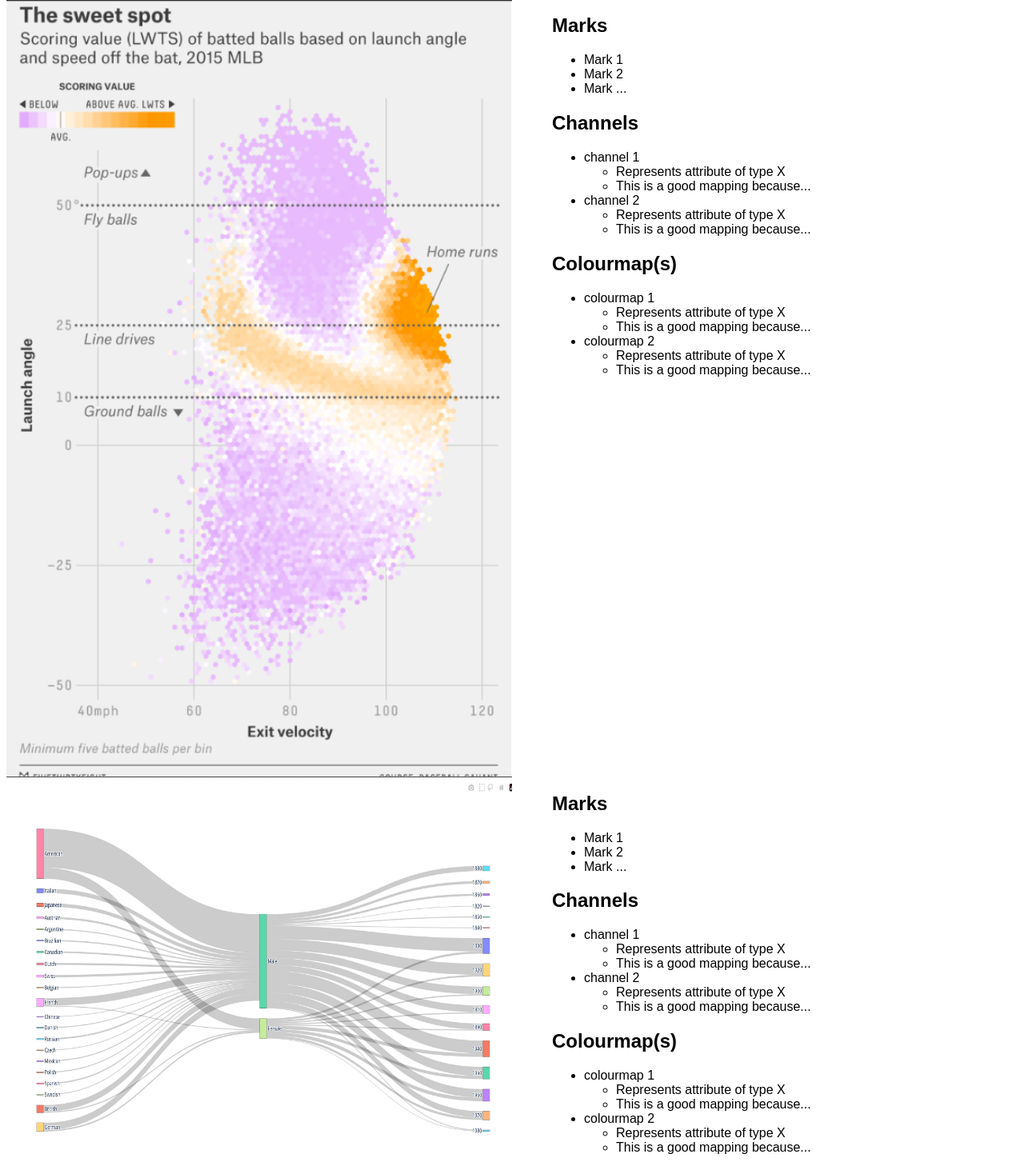
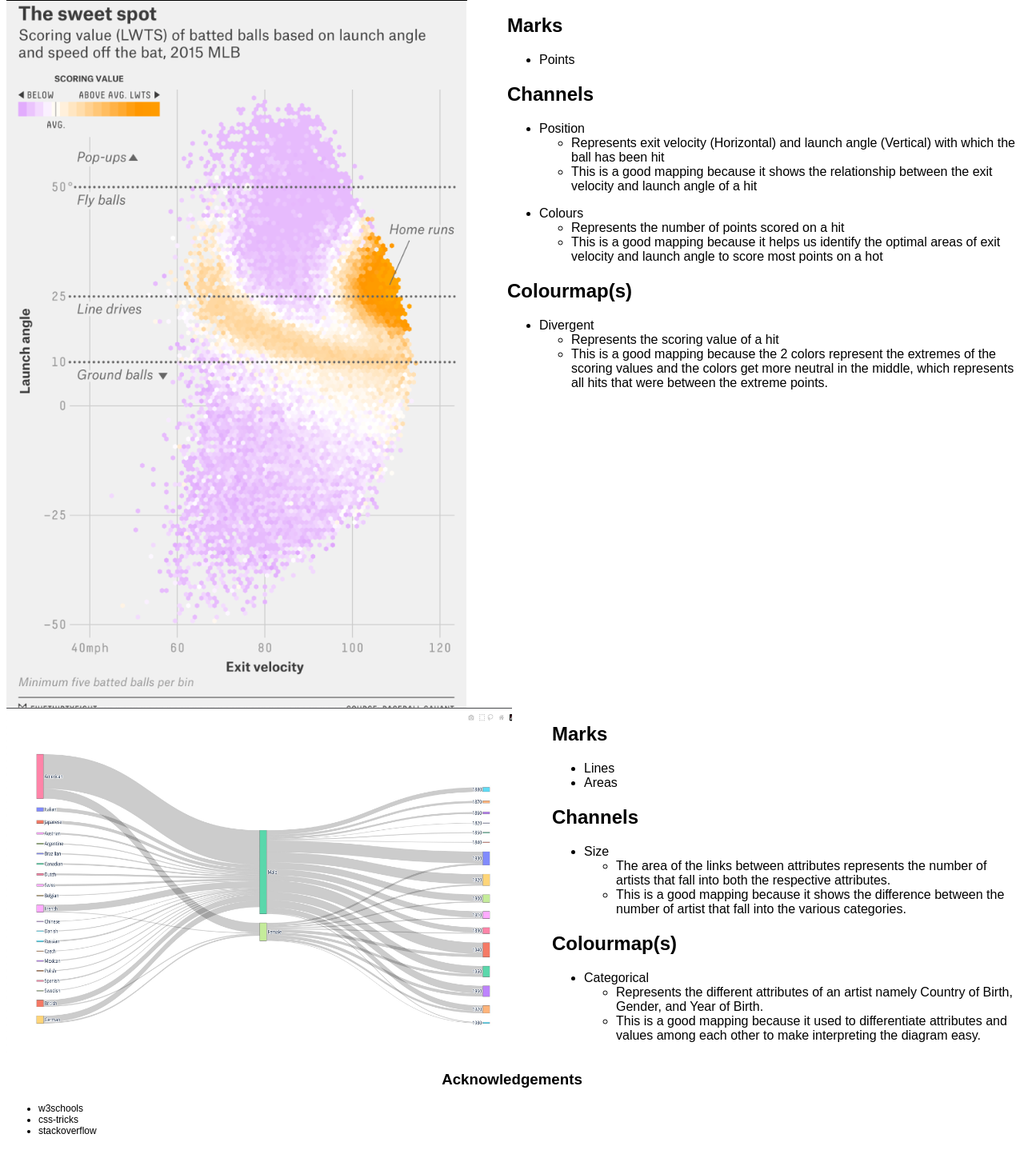
Before and after one commit to DS4200-S23-Class/hw-03-hw2-kush-arjun, a plain HTML site: page index.html in a window 1280 px wide. Shown: the part 809-2272 px from the top of the page at 80% size. After the commit the page ends 2242 px from the top, so only its background shows below. Drawn offline with Linux system fonts and the light colour scheme.

Commit message:
info and final touches

```diff
--- a/index.html
+++ b/index.html
@@ -28,7 +28,6 @@
                     <ul>
                         <li>Points</li>
                         <li>Areas</li>
-                        <li>--</li>
                     </ul>
 
 
@@ -54,11 +53,6 @@
                             <li>Represents the 2 political parties</li>
                             <li>It is common knowledge that these colours represent the specific parties</li>
                         </ul>
-                        <li>--</li>
-                        <ul>
-                            <li>Represents attribute of type X</li>
-                            <li>This is a good mapping because...</li>
-                        </ul>
                     </ul>
 
                 </div>
@@ -70,38 +64,33 @@
 
                     <h2> Marks </h2>
                     <ul>
-                        <li>Mark 1</li>
-                        <li>Mark 2</li>
-                        <li>Mark ...</li>
+                        <li>Points</li>
                     </ul>
 
 
                     <h2> Channels </h2>
                     <ul>
-                        <li>channel 1</li>
+                        <li>Position</li>
                         <ul>
-                            <li>Represents attribute of type X</li>
-                            <li>This is a good mapping because...</li>
+                            <li>Represents exit velocity (Horizontal) and launch angle (Vertical) with which the ball has been hit</li>
+                            <li>This is a good mapping because it shows the relationship between the exit velocity and launch angle of a hit</li>
                         </ul>
-                        <li>channel 2</li>
+                    </ul>
+                    <ul>
+                        <li>Colours</li>
                         <ul>
-                            <li>Represents attribute of type X</li>
-                            <li>This is a good mapping because...</li>
+                            <li>Represents the number of points scored on a hit</li>
+                            <li>This is a good mapping because it helps us identify the optimal areas of exit velocity and launch angle to score most points on a hot</li>
                         </ul>
                     </ul>
 
 
                     <h2> Colourmap(s) </h2>
                     <ul>
-                        <li>colourmap 1</li>
+                        <li>Divergent</li>
                         <ul>
-                            <li>Represents attribute of type X</li>
-                            <li>This is a good mapping because...</li>
-                        </ul>
-                        <li>colourmap 2</li>
-                        <ul>
-                            <li>Represents attribute of type X</li>
-                            <li>This is a good mapping because...</li>
+                            <li>Represents the scoring value of a hit</li>
+                            <li>This is a good mapping because the 2 colors represent the extremes of the scoring values and the colors get more neutral in the middle, which represents all hits that were between the extreme points.</li>
                         </ul>
                     </ul>
                 </div>
@@ -113,39 +102,27 @@
 
                     <h2> Marks </h2>
                     <ul>
-                        <li>Mark 1</li>
-                        <li>Mark 2</li>
-                        <li>Mark ...</li>
+                        <li>Lines</li>
+                        <li>Areas</li>
                     </ul>
 
 
                     <h2> Channels </h2>
                     <ul>
-                        <li>channel 1</li>
+                        <li>Size</li>
                         <ul>
-                            <li>Represents attribute of type X</li>
-                            <li>This is a good mapping because...</li>
-                        </ul>
-                        <li>channel 2</li>
-                        <ul>
-                            <li>Represents attribute of type X</li>
-                            <li>This is a good mapping because...</li>
+                            <li>The area of the links between attributes represents the number of artists that fall into both the respective attributes.</li>
+                            <li>This is a good mapping because it shows the difference between the number of artist that fall into the various categories.</li>
                         </ul>
                     </ul>
 
 
                     <h2> Colourmap(s) </h2>
                     <ul>
-                        <li>colourmap 1</li>
+                        <li>Categorical</li>
                         <ul>
-                            <li>Represents attribute of type X</li>
-                            <li>This is a good mapping because...</li>
-                        </ul>
-                        <li>colourmap 2</li>
-                        <ul>
-                            <li>Represents attribute of type X</li>
-                            <li>This is a good mapping because...</li>
-                        </ul>
+                            <li>Represents the different attributes of an artist namely Country of Birth, Gender, and Year of Birth.</li>
+                            <li>This is a good mapping because it used to differentiate attributes and values among each other to make interpreting the diagram easy.</li>
                     </ul>
 
                 </div>
@@ -154,6 +131,16 @@
         </div>
     </div>
 
+    <h3 class="centered">Acknowledgements</h1>
+            <div id="small_font">
+                <ul>
+                    <li>w3schools</li>
+                    <li>css-tricks</li>
+                    <li>stackoverflow</li>
+                </ul>
+
+            </div>
+
     <script src="main.js"></script>
 
 
--- a/style.css
+++ b/style.css
@@ -16,3 +16,7 @@
 	width: 50%;
 	margin-right: 50px;
 }
+
+#small_font {
+    font-size: 12px;
+}
```
